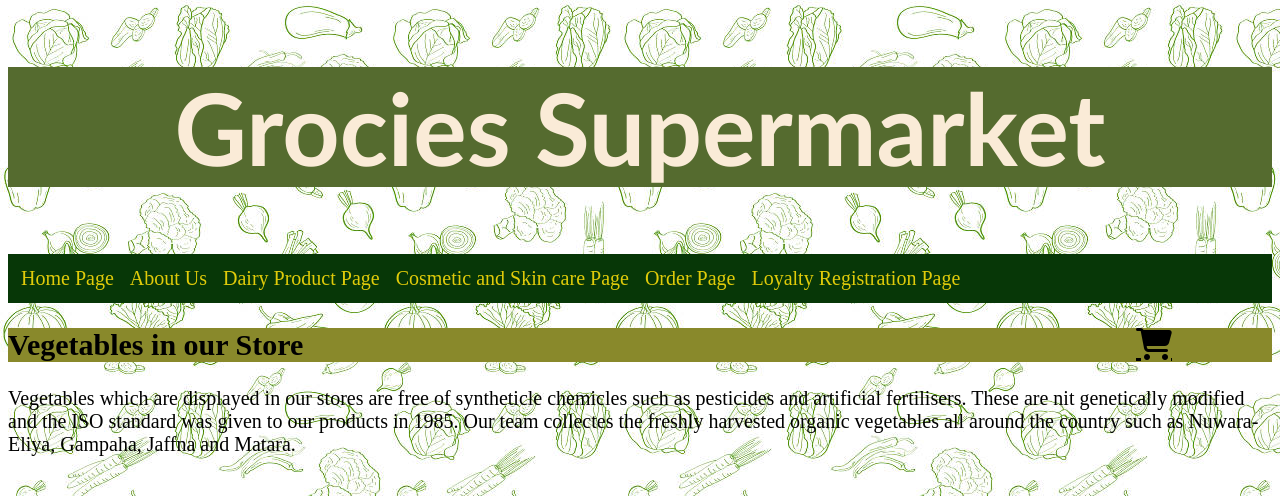
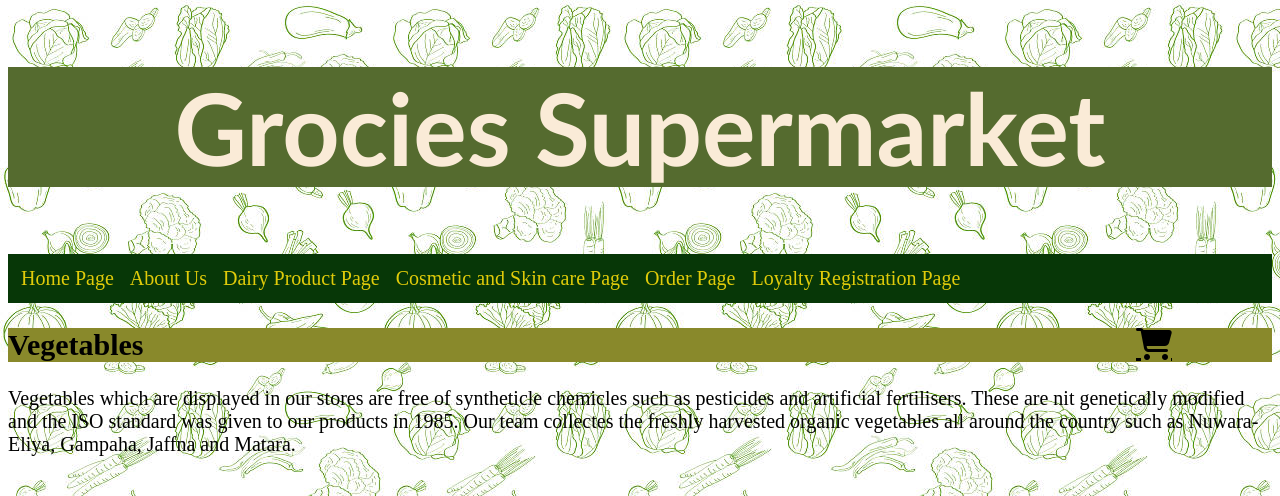
Before and after one commit to TharaniBhagya/WDOSAssignment_1, a plain HTML site: page Vegetables.html in a window 1280 px wide. Shown: the top 496 px of the page. Drawn offline with Linux system fonts and the light colour scheme.

Commit message:
Update Vegetables.html

```diff
--- a/Vegetables.html
+++ b/Vegetables.html
@@ -31,7 +31,7 @@
         </nav>
     </header>
     <main>
-        <h2>Vegetables in our Store<a href="Order.html"><i class="fa-solid fa-cart-shopping"></i></a></h2>
+        <h2>Vegetables <a href="Order.html"><i class="fa-solid fa-cart-shopping"></i></a></h2>
         <p>Vegetables which are displayed in our stores are free of syntheticle chemicles such as pesticides and artificial fertilisers. These are nit genetically modified and the ISO standard was given to our products in 1985. Our team collectes the freshly harvested organic vegetables all around the country such as Nuwara-Eliya, Gampaha, Jaffna and Matara.</p>
         <br>
 
```
